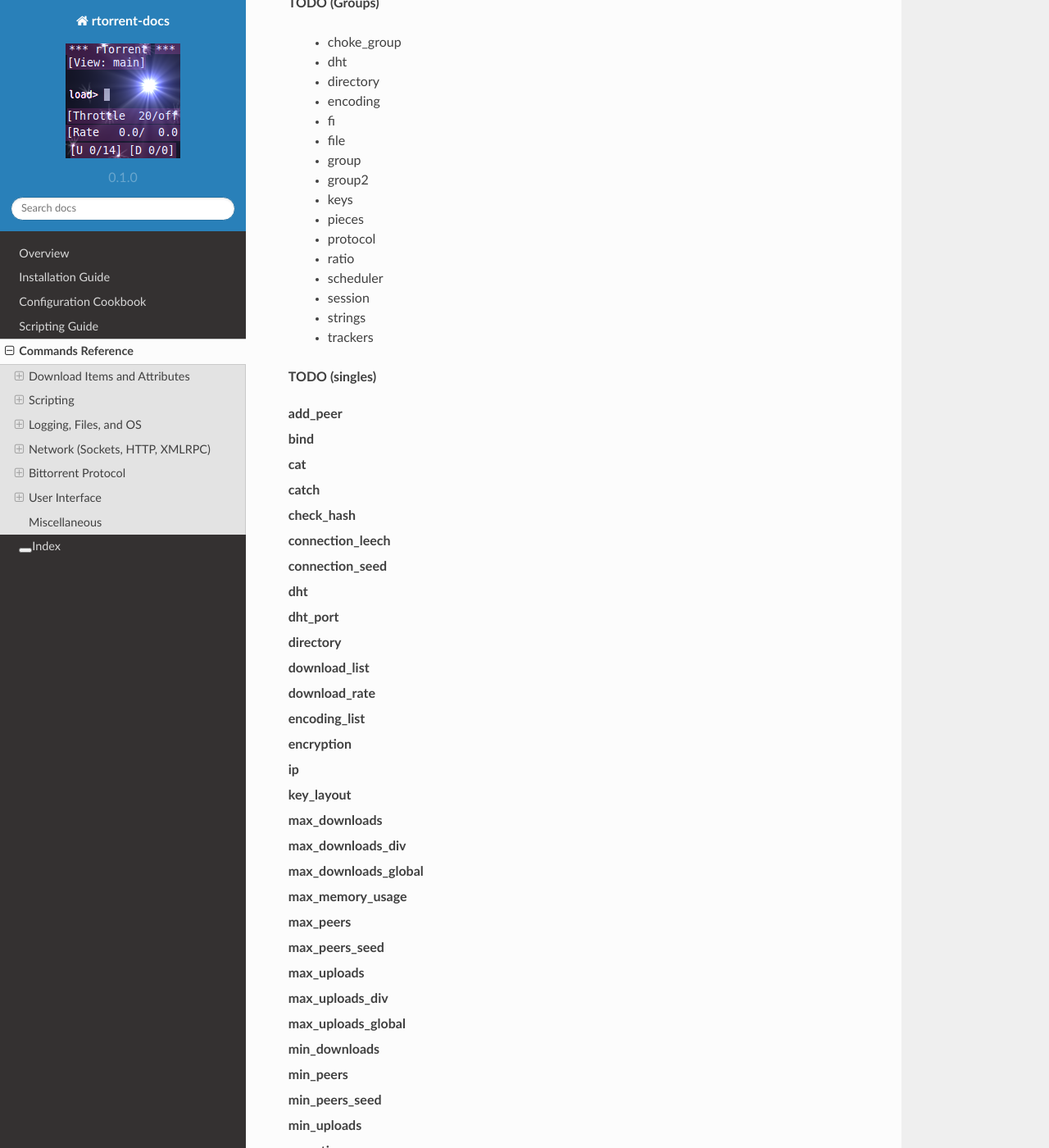
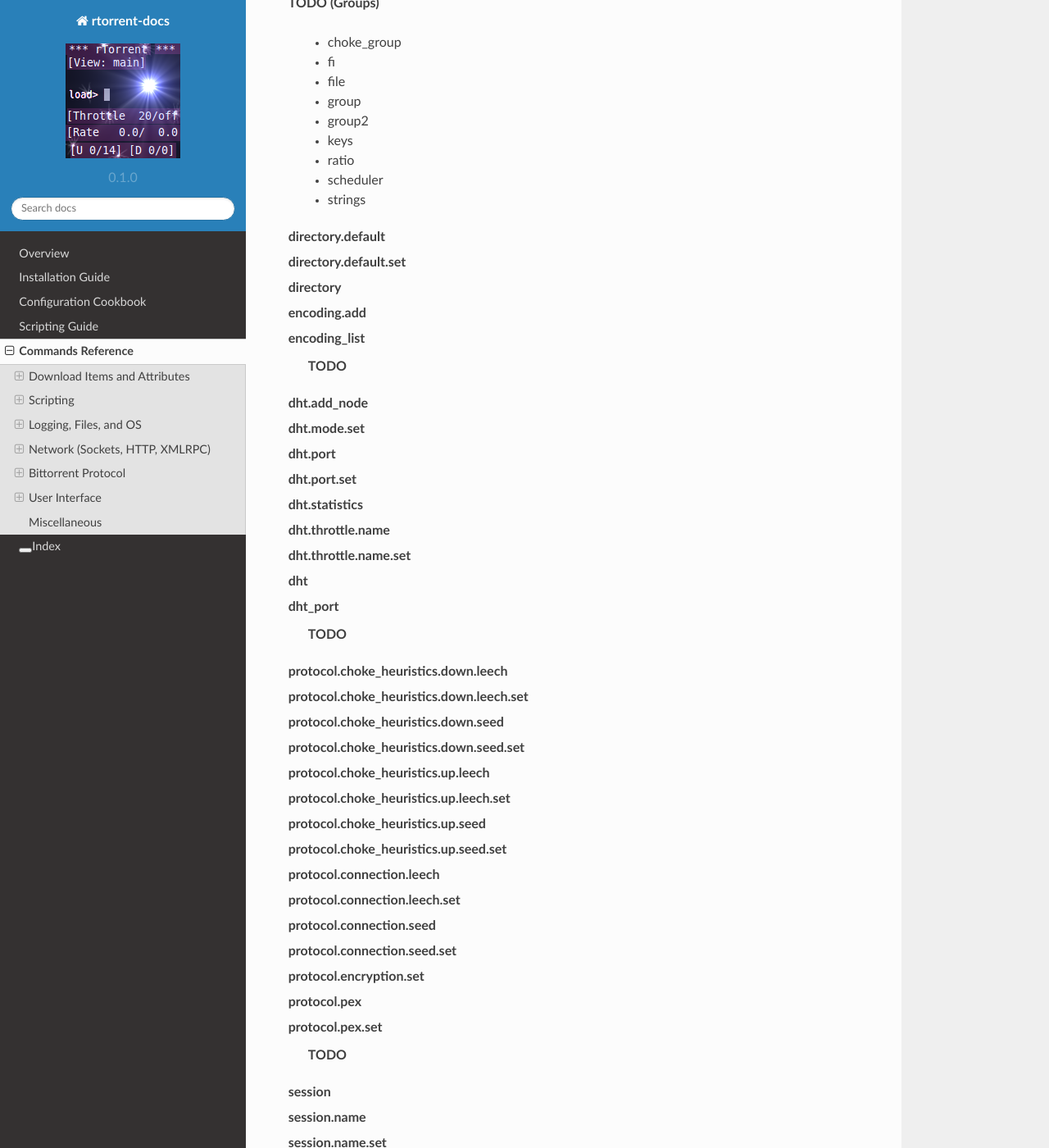
Before and after one commit to rtorrent-community/rtorrent-docs, a Sphinx documentation site: the page built from docs/cmd-ref.rst, in a window 1280 px wide and 1400 px high, scrolled down 28164 px. Shown: the whole window at 82% size. Built offline with Sphinx 7.4.7 and the Read the Docs theme 2.0.0, drawn with Linux system fonts in a browser that asks for light colours; some of the changed text lies outside the part shown.

Commit message:
some more expanded command groups

```diff
--- a/docs/cmd-ref.rst
+++ b/docs/cmd-ref.rst
@@ -65,36 +65,107 @@ Miscellaneous
 **TODO (Groups)**
 
  * choke_group
- * dht
- * directory
- * encoding
  * fi
  * file
  * group
  * group2
  * keys
- * pieces
- * protocol
  * ratio
  * scheduler
- * session
  * strings
- * trackers
+
+.. glossary::
+
+    directory.default
+    directory.default.set
+    directory
+    encoding.add
+    encoding_list
+
+        **TODO**
+
+
+.. glossary::
+
+    dht.add_node
+    dht.mode.set
+    dht.port
+    dht.port.set
+    dht.statistics
+    dht.throttle.name
+    dht.throttle.name.set
+    dht
+    dht_port
+
+        **TODO**
+
+
+.. glossary::
+
+    protocol.choke_heuristics.down.leech
+    protocol.choke_heuristics.down.leech.set
+    protocol.choke_heuristics.down.seed
+    protocol.choke_heuristics.down.seed.set
+    protocol.choke_heuristics.up.leech
+    protocol.choke_heuristics.up.leech.set
+    protocol.choke_heuristics.up.seed
+    protocol.choke_heuristics.up.seed.set
+    protocol.connection.leech
+    protocol.connection.leech.set
+    protocol.connection.seed
+    protocol.connection.seed.set
+    protocol.encryption.set
+    protocol.pex
+    protocol.pex.set
+
+        **TODO**
+
+
+.. glossary::
+
+    session
+    session.name
+    session.name.set
+    session.on_completion
+    session.on_completion.set
+    session.path
+    session.path.set
+    session.save
+    session.use_lock
+    session.use_lock.set
+
+        **TODO**
+
+
+.. glossary::
+
+    trackers.disable
+    trackers.enable
+    trackers.numwant
+    trackers.numwant.set
+    trackers.use_udp
+    trackers.use_udp.set
+
+        **TODO**
+
+    trackers.alias.items
+    trackers.alias.set_key
+
+        **TODO**
+
 
 **TODO (singles)**
 
 .. glossary::
 
+    cat
+    print
     add_peer
     bind
-    cat
     catch
     check_hash
     connection_leech
     connection_seed
-    dht
-    dht_port
-    directory
     download_list
     download_rate
     encoding_list
```
Also changed, not shown: other parts of docs/cmd-ref.rst (+0 -2 lines).
